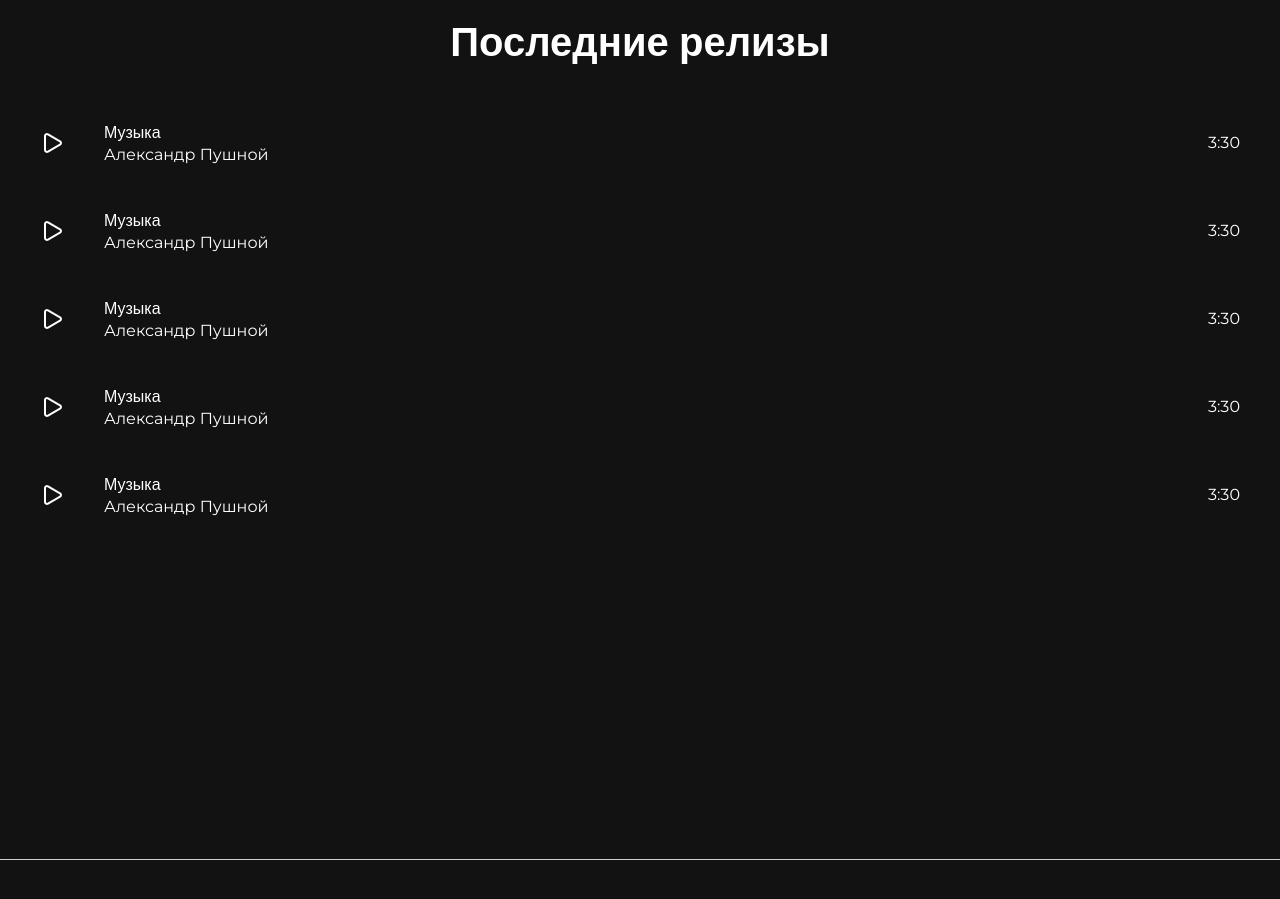
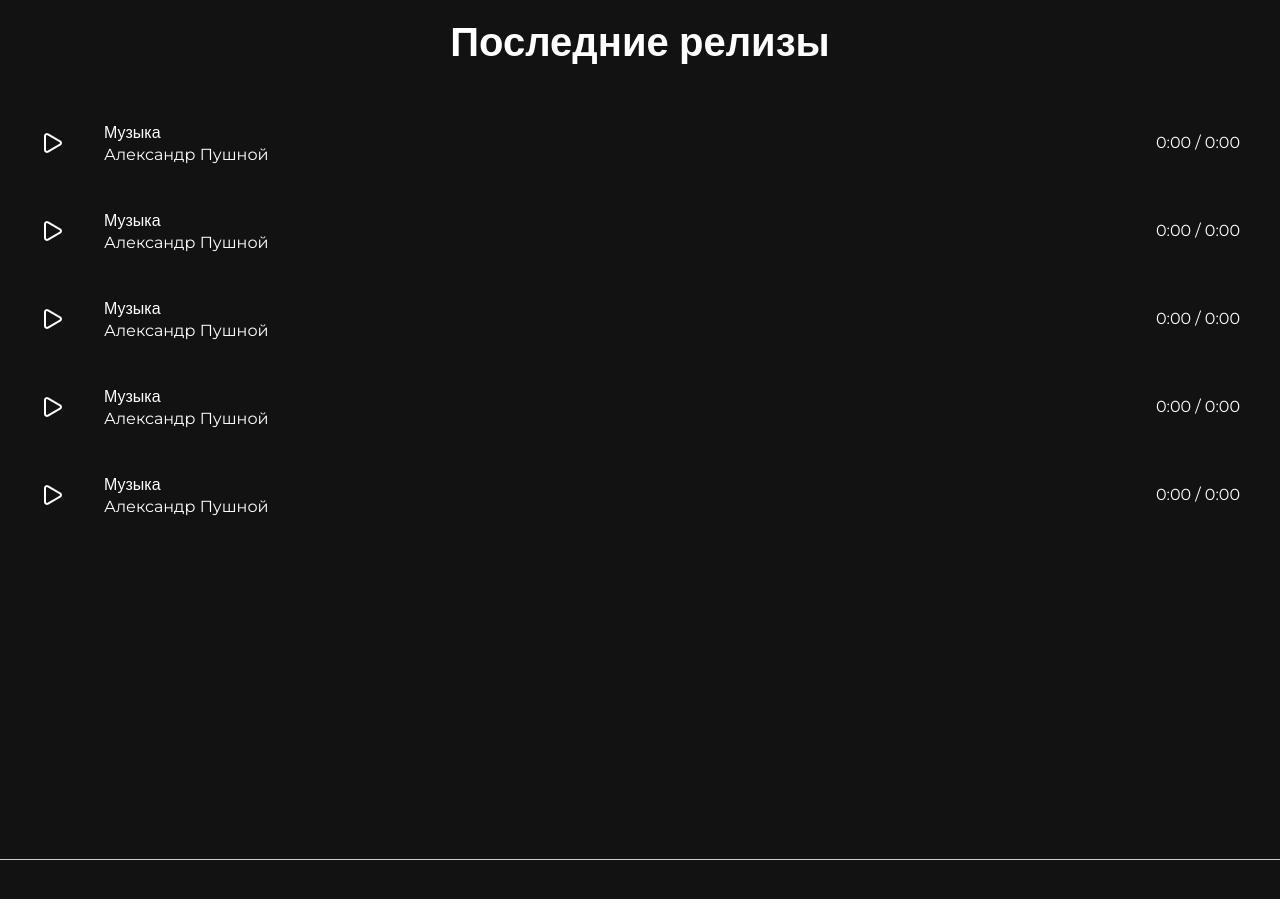
Before and after one commit to BlackDarkes/Fur-bearing, a Next.js app: page /Fur-bearing/ in a window 1280 px wide. Shown: the part 3060-3959 px from the top of the page. Built offline with nearby package versions, Linux system fonts and the light colour scheme.

Commit message:
Сделано воспроизведение музыки первичное и ux у form

```diff
--- a/src/components/releases/ui/releases-list/ReliesesListItem.tsx
+++ b/src/components/releases/ui/releases-list/ReliesesListItem.tsx
@@ -1,18 +1,64 @@
 import { IReleaseItems } from "@/constants/releases/release-items";
 import { Play, Pause } from "lucide-react";
+import { useRef, useState } from "react";
 
 interface IReliesesListItemProps {
   item: IReleaseItems;
 }
 
 export const ReliesesListItem = ({ item }: IReliesesListItemProps) => {
+  const [isPlay, setIsPlay] = useState<boolean>(false);
+  const [currentTime, setCurrentTime] = useState<number>(0);
+  const [duration, setDuration] = useState<number>(0);
+  const musicRef = useRef<HTMLAudioElement>(null);
+
+  const togglePlay = () => {
+    if (isPlay) {
+      musicRef.current?.pause();
+
+      if (musicRef.current) {
+        musicRef.current.currentTime = 0;
+      }
+    } else {
+      musicRef.current?.play();
+    }
+
+    setIsPlay(!isPlay);
+  };
+
+  const onLoadedMetadata = () => {
+    if (musicRef.current) {
+      setDuration(musicRef.current.duration);
+    }
+  };
+
+  const handleTimeUpdate = () => {
+    if (musicRef.current) {
+      setCurrentTime(musicRef.current.currentTime);
+    }
+  };
+
+  const formatTime = (time: number) => {
+    if (isNaN(time)) return "00:00";
+    const minutes = Math.floor(time / 60);
+    const seconds = Math.floor(time % 60);
+
+    return `${minutes}:${seconds < 10 ? `0${seconds}` : seconds}`;
+  };
+
   return (
     <li className="flex justify-between items-center w-full">
-      <audio src={item.music} />
+      <audio
+        src={item.music}
+        ref={musicRef}
+        onTimeUpdate={handleTimeUpdate}
+        onLoadedMetadata={onLoadedMetadata}
+        onEnded={() => setIsPlay(false)}
+      />
 
       <div className="flex items-center gap-x-10">
-        <button type="button">
-          <Play />
+        <button type="button" onClick={togglePlay}>
+          {isPlay ? <Pause /> : <Play />}
         </button>
 
         <div className="flex flex-col w-full">
@@ -21,7 +67,11 @@ export const ReliesesListItem = ({ item }: IReliesesListItemProps) => {
         </div>
       </div>
 
-      <p>3:30</p>
+      <p>
+        <span>{formatTime(currentTime)}</span>
+        <span> / </span>
+        <span>{formatTime(duration)}</span>
+      </p>
     </li>
   );
 };
```
